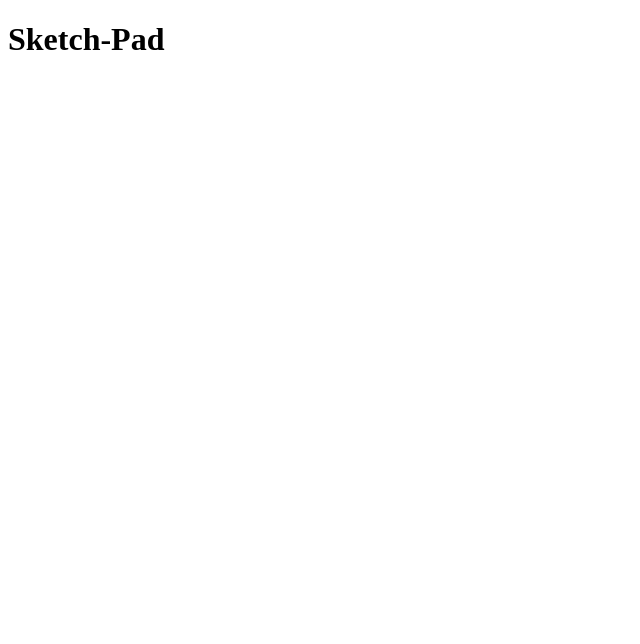
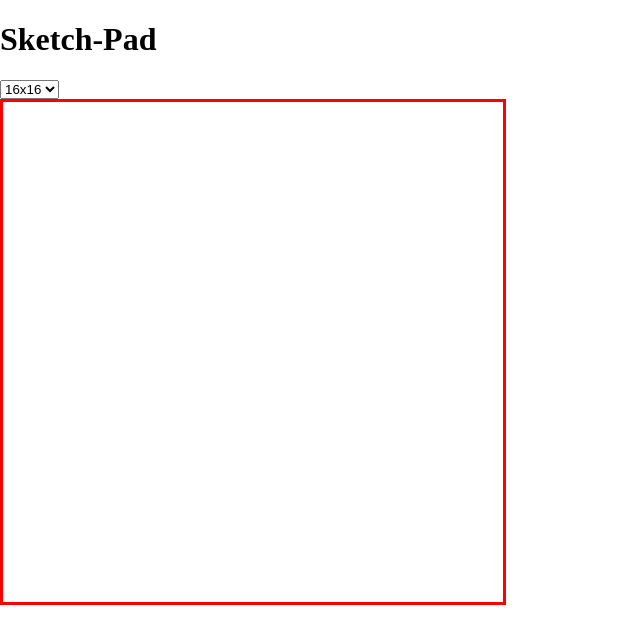
Before and after one commit to jiankh/sketchbook, a plain HTML site: page index.html in a window 1280 px wide. Shown: the whole page, without its empty margins (0-640 px from the left). Drawn offline with Linux system fonts and the light colour scheme.

Commit message:
created function to create the initial grid and also the event listener to update the grid pixel quantity

```diff
--- a/index.html
+++ b/index.html
@@ -12,7 +12,14 @@
     </div>
 
     <div class="content">
-        <div class="control-panel"></div>
+        <div class="control-panel">
+            <select name="Pixel Quantity" id="pixel-option">
+                <option value="16"> 16x16 </option>
+                <option value="32"> 32x32 </option>
+                <option value="48"> 48x48 </option>
+                <option value="64"> 64x64 </option>
+            </select>
+        </div>
         <div class="screen"></div>
     </div>
 
--- a/script.js
+++ b/script.js
@@ -0,0 +1,34 @@
+//------------PAGE ELEMENTS------------
+const WIDTH = 500
+const HEIGHT = 500
+let screen = document.querySelector('.screen')
+let pixelQuantitySelection = document.querySelector('#pixel-option')
+let pixelQuantity = 16
+
+//------------MAIN------------
+
+
+
+//Create initial grid of 16x16
+createGrid()
+
+//Event listener to update the Grid with appropriate Pixel Quanity.
+pixelQuantitySelection.addEventListener('change', (e) =>{
+    pixelQuantity = parseInt(e.target.value)
+    screen.innerHTML = ''
+    createGrid()
+})
+
+
+
+//-----------FUNCTIONS-------------
+
+function createGrid() {
+    for (let i=0; i < (pixelQuantity*pixelQuantity) ; i++) {
+        const pixel = document.createElement('div')
+        pixel.classList.add('pixel')
+        pixel.style.width = `${WIDTH / pixelQuantity}px`;
+        pixel.style.height = `${HEIGHT / pixelQuantity}px`;
+        screen.appendChild(pixel)
+    }
+}
--- a/style.css
+++ b/style.css
@@ -0,0 +1,23 @@
+body {
+    margin: 0;
+    padding: 0;
+    display: flex;
+    flex-direction: column;
+}
+
+.screen {
+    display: flex;
+    border: solid red;
+    flex-wrap: wrap;
+    width: 500px;
+    height:500px;
+
+}
+
+.pixel {
+    background-color: white;
+}
+
+.pixel:hover {
+    background-color: black;
+}
```
